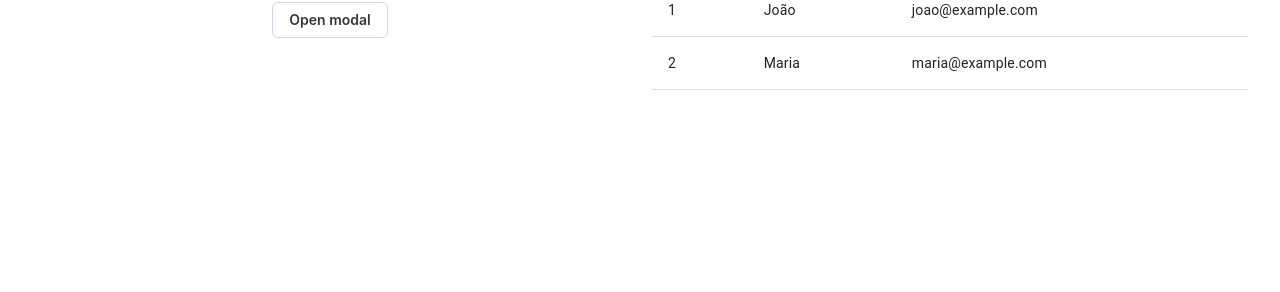
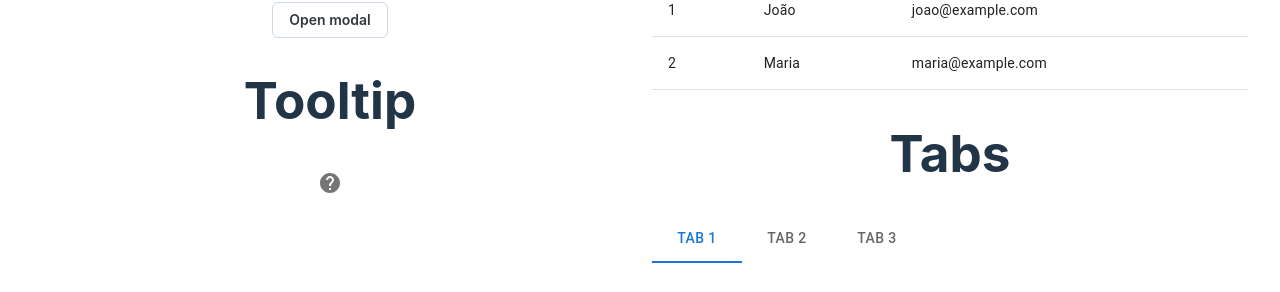
Before and after one commit to Kauanny-cmd/MUI-Apresentacao, a React (Vite) app: page / in a window 1280 px wide. Shown: the part 1176-1468 px from the top of the page. Before the commit the page ends 1298 px from the top, so only its background shows below. Built offline with nearby package versions, Linux system fonts and the light colour scheme.

Commit message:
:sparkles: tooltip

```diff
--- a/package.json
+++ b/package.json
@@ -12,7 +12,7 @@
   "dependencies": {
     "@emotion/react": "^11.11.1",
     "@emotion/styled": "^11.11.0",
-    "@mui/icons-material": "^5.11.16",
+    "@mui/icons-material": "^5.13.7",
     "@mui/joy": "^5.0.0-alpha.85",
     "@mui/material": "^5.13.6",
     "@mui/styled-engine-sc": "^5.12.0",
--- a/src/App.tsx
+++ b/src/App.tsx
@@ -9,6 +9,8 @@ import InputFormProps from './components/myInput';
 import Menu from './components/myMenu';
 import Snackbar from './components/mySnackbar';
 import Table from './components/myTable';
+import Tabs from './components/myTabs';
+import Tooltip from './components/myTooltip';
 
 function App() {
 
@@ -28,6 +30,8 @@ function App() {
           <BasicCard />
           <h1>Modal básico</h1>
           <BasicModal />
+          <h1>Tooltip</h1>
+          <Tooltip/>
         </Grid>
         <Grid xs={6} >
           <h1>Drawer básico</h1>
@@ -40,6 +44,8 @@ function App() {
           <Snackbar/>
           <h1>Table</h1>
           <Table/>
+          <h1>Tabs</h1>
+          <Tabs/>
         </Grid>
       </Grid>
     </>
--- /dev/null
+++ b/src/components/myTabs.tsx
@@ -0,0 +1,20 @@
+import React, { useState } from 'react';
+import { Tabs, Tab } from '@mui/material';
+
+const MyTabs = () => {
+  const [value, setValue] = useState(0);
+
+  const handleChange = (event:any, newValue:any) => {
+    setValue(newValue);
+  };
+
+  return (
+    <Tabs value={value} onChange={handleChange}>
+      <Tab label="Tab 1" />
+      <Tab label="Tab 2" />
+      <Tab label="Tab 3" />
+    </Tabs>
+  );
+};
+
+export default MyTabs;
--- /dev/null
+++ b/src/components/myTooltip.tsx
@@ -0,0 +1,15 @@
+import { IconButton, Tooltip } from '@mui/material';
+import HelpIcon from '@mui/icons-material/Help';
+import React from 'react';
+
+const MyTooltip = () => {
+  return (
+    <Tooltip title="Ajuda">
+      <IconButton>
+        <HelpIcon />
+      </IconButton>
+    </Tooltip>
+  );
+};
+
+export default MyTooltip;
```
Also changed, not shown: 1 other file (tests, documents, lock files or other folders).
